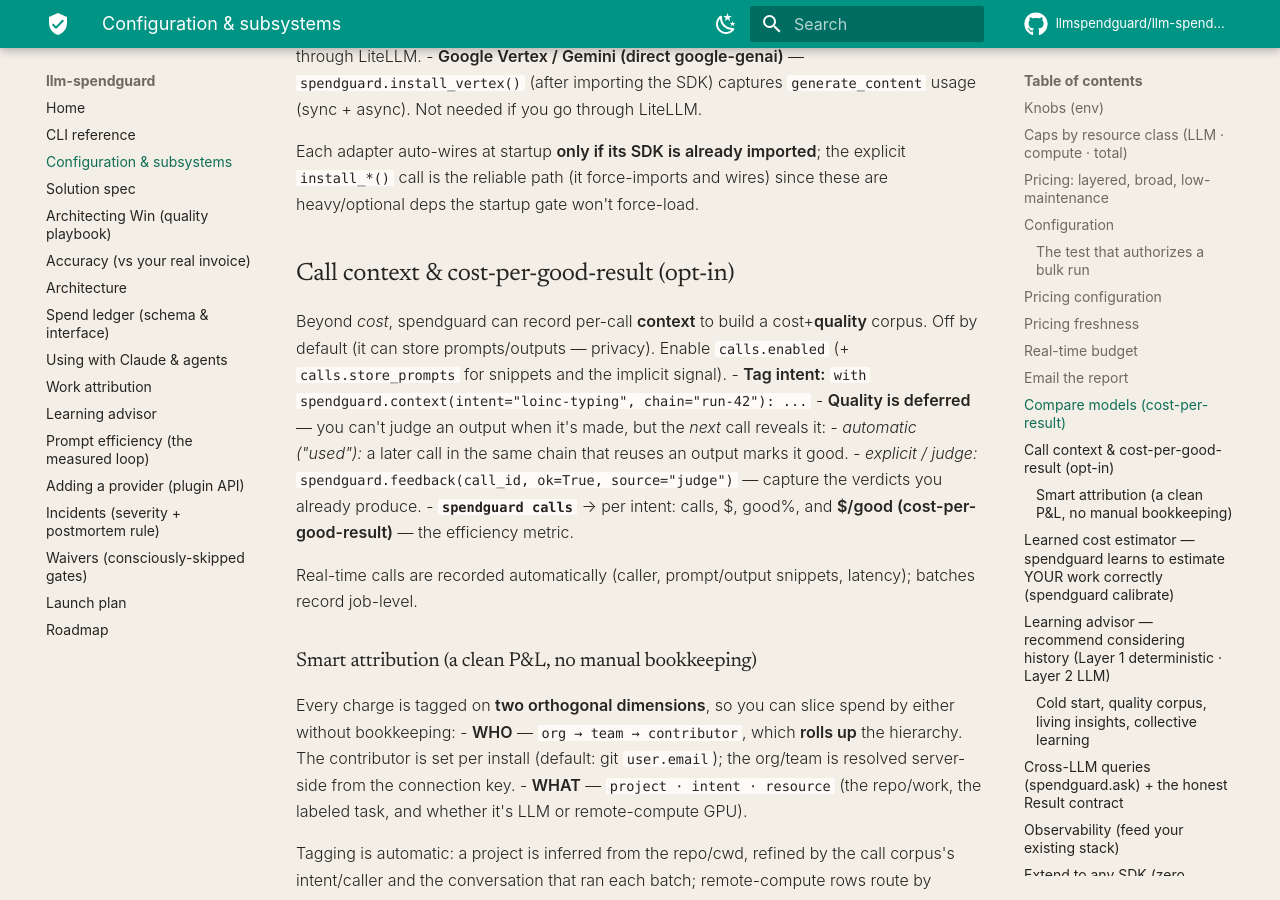
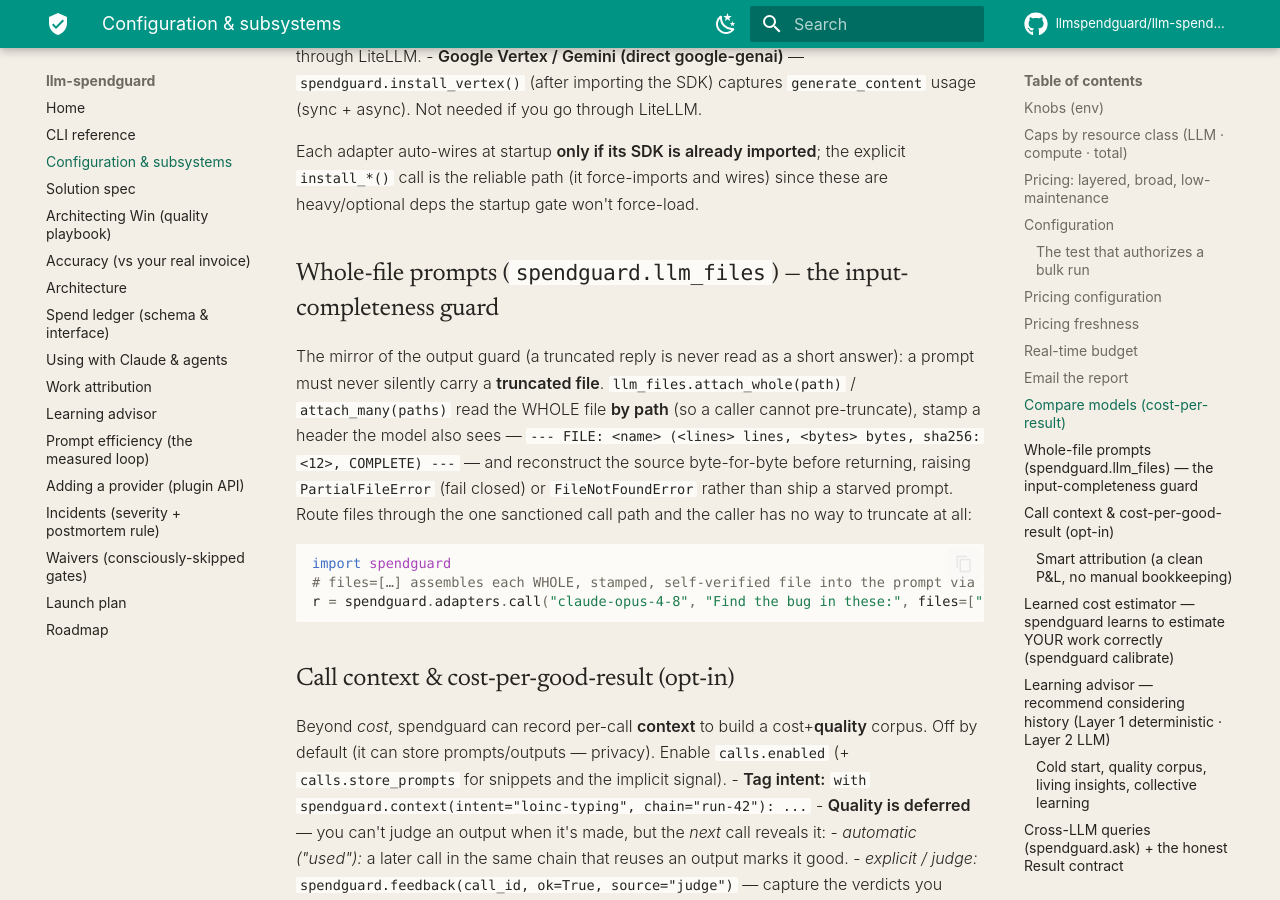
Before and after one commit to llmspendguard/llm-spendguard, an MkDocs documentation site: the page built from docs/REFERENCE.md, in a window 1280 px wide and 900 px high, scrolled down 7456 px. Built offline with MkDocs 1.6.1 and Material for MkDocs 9.7.7, drawn with Linux system fonts in a browser that asks for light colours; comment, search, counter and statistics services are not loaded; some of the changed text lies outside the part shown.

Commit message:
docs: enumerate all 4 subscription lanes (add zai + gemini) + document llm_files
The advisor.executor lane list was stale — SETUP.md and the `spendguard lanes`
help string named only claude-code/codex/pool, omitting the zai (z.ai GLM
Coding Plan) and the new gemini (Antigravity) lanes. List all four
(claude-code / codex / zai-coding / gemini / pool) consistently.

Also:
- docs/REFERENCE.md: add a "Whole-file prompts (llm_files)" section documenting
  the input-completeness guard + adapters.call(files=[...]).
- docs/REFERENCE.md: fix a deprecated model in the compare example
  (gemini-2.5-flash -> gemini-flash-latest; the 2.5/2.0 ids now 404).

Co-Authored-By: Claude Opus 4.8 <noreply@anthropic.com>

````diff
--- a/docs/REFERENCE.md
+++ b/docs/REFERENCE.md
@@ -226,6 +226,19 @@ through `pricing.py`, fail-open, no double-counting:
 
 Each adapter auto-wires at startup **only if its SDK is already imported**; the explicit `install_*()` call is the
 reliable path (it force-imports and wires) since these are heavy/optional deps the startup gate won't force-load.
+
+## Whole-file prompts (`spendguard.llm_files`) — the input-completeness guard
+The mirror of the output guard (a truncated reply is never read as a short answer): a prompt must never silently
+carry a **truncated file**. `llm_files.attach_whole(path)` / `attach_many(paths)` read the WHOLE file **by path**
+(so a caller cannot pre-truncate), stamp a header the model also sees — `--- FILE: <name> (<lines> lines, <bytes>
+bytes, sha256:<12>, COMPLETE) ---` — and reconstruct the source byte-for-byte before returning, raising
+`PartialFileError` (fail closed) or `FileNotFoundError` rather than ship a starved prompt. Route files through the
+one sanctioned call path and the caller has no way to truncate at all:
+```python
+import spendguard
+# files=[…] assembles each WHOLE, stamped, self-verified file into the prompt via attach_many:
+r = spendguard.adapters.call("claude-opus-4-8", "Find the bug in these:", files=["a.py", "b.py"])
+```
 
 ## Call context & cost-per-good-result (opt-in)
 Beyond *cost*, spendguard can record per-call **context** to build a cost+**quality** corpus. Off by default
````
Also changed, not shown: other parts of docs/REFERENCE.md (+1 -1 lines), SETUP.md (+1 -1 lines), 1 other file.
